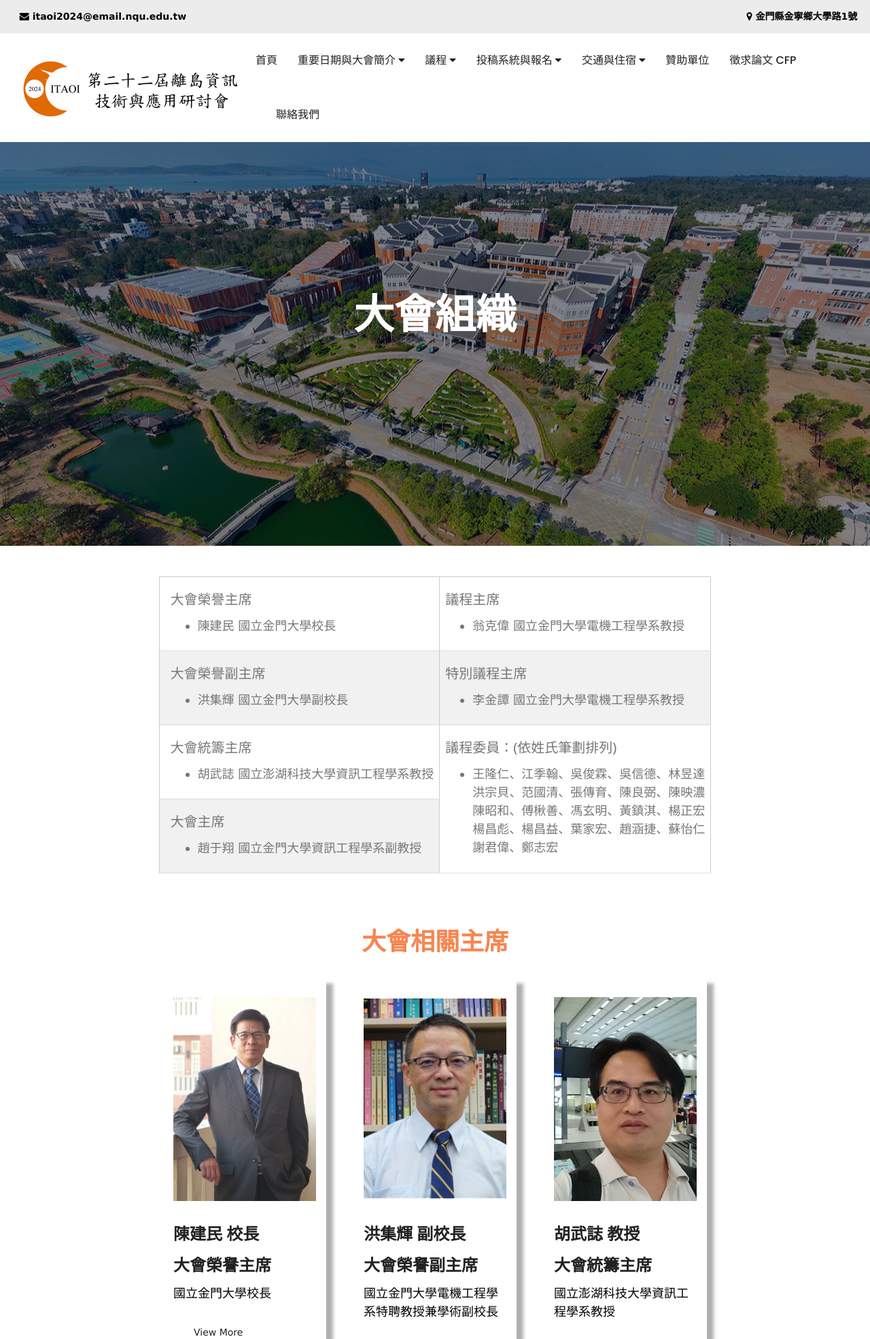
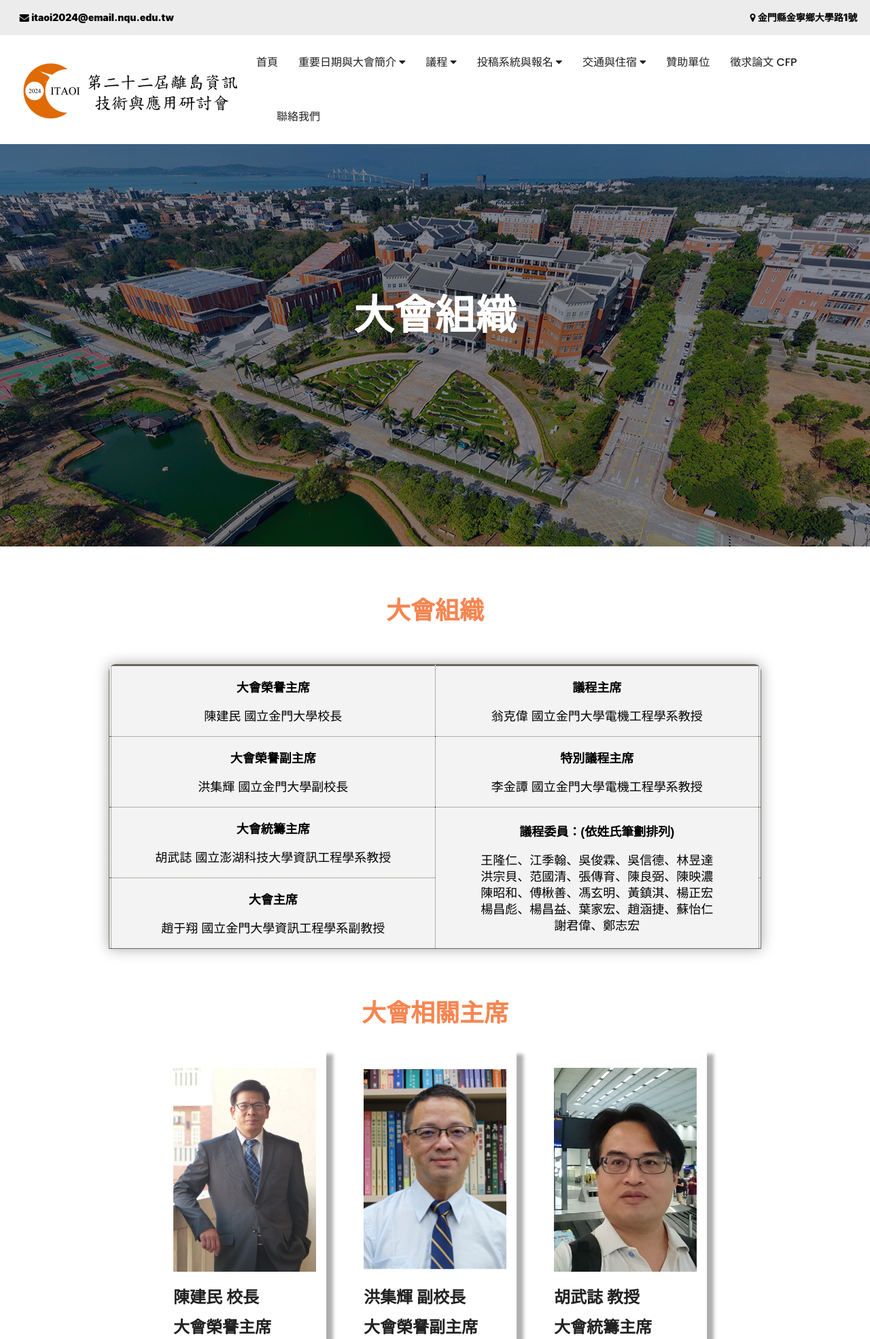
Before and after one commit to stereomp3/ITAOI2024, a PHP site: page /Commit_Members.html in a window 1280 px wide. Shown: the top 1970 px of the page at 68% size. Run offline with PHP 8.4, Linux system fonts and the light colour scheme.

Commit message:
Add new css mytable and use in commit member. Change page title 2023 to 2024. Change all mail to E-Mail. In special session, show the link in blue color

```diff
--- a/Web/Commit_Members.html
+++ b/Web/Commit_Members.html
@@ -6,7 +6,7 @@
     <meta charset="utf-8">
     <meta name="viewport" content="width=device-width, initial-scale=1, shrink-to-fit=no">
     <link rel="icon" href="image/favicon.png" type="image/png">
-    <title> 大會組織 | 第二十二屆離島研討會 | ITAOI 2023 </title>
+    <title> 大會組織 | 第二十二屆離島研討會 | ITAOI 2024 </title>
     <!-- Bootstrap CSS -->
     <link rel="stylesheet" href="css/bootstrap.css">
     <link rel="stylesheet" href="vendors/linericon/style.css">
@@ -18,7 +18,8 @@
     <!-- main css -->
     <link rel="stylesheet" href="css/style.css">
     <link rel="stylesheet" href="css/responsive.css">
-    <link rel="stylesheet" href="https://www.w3schools.com/w3css/4/w3.css">
+    <!-- <link rel="stylesheet" href="https://www.w3schools.com/w3css/4/w3.css"> -->
+    <link rel="stylesheet" href="css/mytable.css">
     <!-- <base target="_blank"> -->
 </head>
 
@@ -129,13 +130,24 @@
         <div class="container">
             <div class="row gx-4 gx-lg-5 justify-content-center">
                 <div class="col-xl-9 contextP">
-
+                </br></br></br>
+                <div class="animated-wrapper row justify-content-center">
+                    <div class="animated-item">
+                        <h2 class="title title_color" style="color: #f78550;">大會組織</h2>
+                    </div>
+                </div>
                     </br></br>
                     <div class="animated-wrapper row justify-content-center">
-                        <div class="w3-container animated-item">
-                            <table width="700" border="1" cellspacing="0" cellpadding="0" class="w3-table-all w3-large">
-                                <tbody>
+                        <div class="animated-item wrap">
+                            <table>
                                 <tr>
+                                    <th style="width: 0%; height: 100%;"></th>
+                                    <th style="height: 100%;"></th>
+                                    <th style="height: 100%;"></th>
+                                    <th style="width: 0%; height: 100%;"></th>
+                                </tr>
+                                <tr>
+                                    <td></td>
                                     <td>
                                         <h4>大會榮譽主席</h4>
                                         <ul>
@@ -148,12 +160,14 @@
                                             <li>翁克偉 國立金門大學電機工程學系教授</li>
                                         </ul>
                                     </td>
+                                    <td></td>
                                 </tr>
                                 <tr>
+                                    <td></td>
                                     <td>
                                         <h4>大會榮譽副主席</h4>
                                         <ul>
-                                                <li>洪集輝 國立金門大學副校長<br/></li>
+                                            <li>洪集輝 國立金門大學副校長<br /></li>
                                         </ul>
                                     </td>
                                     <td>
@@ -162,8 +176,10 @@
                                             <li>李金譚 國立金門大學電機工程學系教授</li>
                                         </ul>
                                     </td>
+                                    <td></td>
                                 </tr>
                                 <tr>
+                                    <td></td>
                                     <td>
                                         <h4>大會統籌主席</h4>
                                         <ul>
@@ -174,24 +190,26 @@
                                         <h4>議程委員：(依姓氏筆劃排列)</h4>
                                         <ul>
                                             <li>
-                                                    王隆仁、江季翰、吳俊霖、吳信德、林昱達<br/>
-                                                    洪宗貝、范國清、張傳育、陳良弼、陳映濃<br/>
-                                                    陳昭和、傅楸善、馮玄明、黃鎮淇、楊正宏<br/>
-                                                    楊昌彪、楊昌益、葉家宏、趙涵捷、蘇怡仁<br/>
+                                                王隆仁、江季翰、吳俊霖、吳信德、林昱達<br />
+                                                洪宗貝、范國清、張傳育、陳良弼、陳映濃<br />
+                                                陳昭和、傅楸善、馮玄明、黃鎮淇、楊正宏<br />
+                                                楊昌彪、楊昌益、葉家宏、趙涵捷、蘇怡仁<br />
                                                 謝君偉、鄭志宏
                                             </li>
                                         </ul>
                                     </td>
+                                    <td></td>
                                 </tr>
                                 <tr>
+                                    <td></td>
                                     <td>
                                         <h4>大會主席</h4>
                                         <ul>
                                             <li>趙于翔 國立金門大學資訊工程學系副教授</li>
                                         </ul>
                                     </td>
+                                    <td></td>
                                 </tr>
-                                </tbody>
                             </table>
                         </div>
                     </div>
@@ -803,7 +821,7 @@
                         <h6 class="footer_title">快速聯繫</h6>
                         <p> 聯絡電話：(082) 313531 李小姐 </br>
                             傳真：(082) 313529 </br>
-                            mail：csie@email.nqu.edu.tw</p>
+                            E-Mail：csie@email.nqu.edu.tw</p>
                     </div>
                 </div>
             </div>
--- a/Web/Date.html
+++ b/Web/Date.html
@@ -6,7 +6,7 @@
     <meta charset="utf-8">
     <meta name="viewport" content="width=device-width, initial-scale=1, shrink-to-fit=no">
     <link rel="icon" href="image/favicon.png" type="image/png">
-    <title> 重要日期 | 第二十二屆離島研討會 | ITAOI 2023 </title>
+    <title> 重要日期 | 第二十二屆離島研討會 | ITAOI 2024 </title>
     <!-- Bootstrap CSS -->
     <link rel="stylesheet" href="css/bootstrap.css">
     <link rel="stylesheet" href="vendors/linericon/style.css">
@@ -180,7 +180,7 @@
                         <h6 class="footer_title">快速聯繫</h6>
                         <p> 聯絡電話：(082) 313531 李小姐 </br>
                             傳真：(082) 313529 </br>
-                            mail：csie@email.nqu.edu.tw</p>
+                            E-Mail：csie@email.nqu.edu.tw</p>
                     </div>
                 </div>
             </div>
--- a/Web/Program.html
+++ b/Web/Program.html
@@ -6,7 +6,7 @@
     <meta charset="utf-8">
     <meta name="viewport" content="width=device-width, initial-scale=1, shrink-to-fit=no">
     <link rel="icon" href="image/favicon.png" type="image/png">
-    <title>大會議程 | ITAOI 2023 | 第二十二屆離島研討會</title>
+    <title>大會議程 | ITAOI 2024 | 第二十二屆離島研討會</title>
     <!-- Bootstrap CSS -->
     <link rel="stylesheet" href="css/bootstrap.css">
     <link rel="stylesheet" href="vendors/linericon/style.css">
@@ -159,7 +159,7 @@
                         <h6 class="footer_title">快速聯繫</h6>
                         <p> 聯絡電話：(082) 313531 李小姐 </br>
                             傳真：(082) 313529 </br>
-                            mail：csie@email.nqu.edu.tw</p>
+                            E-Mail：csie@email.nqu.edu.tw</p>
                     </div>
                 </div>
             </div>
--- a/Web/Sponsor.html
+++ b/Web/Sponsor.html
@@ -6,7 +6,7 @@
     <meta charset="utf-8">
     <meta name="viewport" content="width=device-width, initial-scale=1, shrink-to-fit=no">
     <link rel="icon" href="image/favicon.png" type="image/png">
-    <title>贊助單位 | ITAOI 2023 | 第二十二屆離島研討會</title>
+    <title>贊助單位 | ITAOI 2024 | 第二十二屆離島研討會</title>
     <!-- Bootstrap CSS -->
     <link rel="stylesheet" href="css/bootstrap.css">
     <link rel="stylesheet" href="vendors/linericon/style.css">
@@ -159,7 +159,7 @@
                         <h6 class="footer_title">快速聯繫</h6>
                         <p> 聯絡電話：(082) 313531 李小姐 </br>
                             傳真：(082) 313529 </br>
-                            mail：csie@email.nqu.edu.tw</p>
+                            E-Mail：csie@email.nqu.edu.tw</p>
                     </div>
                 </div>
             </div>
--- a/Web/Under_Construction.html
+++ b/Web/Under_Construction.html
@@ -6,7 +6,7 @@
     <meta charset="utf-8">
     <meta name="viewport" content="width=device-width, initial-scale=1, shrink-to-fit=no">
     <link rel="icon" href="image/favicon.png" type="image/png">
-    <title>Under_Construction | ITAOI 2023 | 第二十二屆離島研討會</title>
+    <title>Under_Construction | ITAOI 2024 | 第二十二屆離島研討會</title>
     <!-- Bootstrap CSS -->
     <link rel="stylesheet" href="css/bootstrap.css">
     <link rel="stylesheet" href="vendors/linericon/style.css">
@@ -162,7 +162,7 @@
                         <h6 class="footer_title">快速聯繫</h6>
                         <p> 聯絡電話：(082) 313531 李小姐 </br>
                             傳真：(082) 313529 </br>
-                            mail：csie@email.nqu.edu.tw</p>
+                            E-Mail：csie@email.nqu.edu.tw</p>
                     </div>
                 </div>
             </div>
--- a/Web/contact.html
+++ b/Web/contact.html
@@ -6,7 +6,7 @@
     <meta charset="utf-8">
     <meta name="viewport" content="width=device-width, initial-scale=1, shrink-to-fit=no">
     <link rel="icon" href="image/favicon.png" type="image/png">
-    <title>聯絡我們 | ITAOI 2023 | 第二十二屆離島研討會</title>
+    <title>聯絡我們 | ITAOI 2024 | 第二十二屆離島研討會</title>
     <!-- Bootstrap CSS -->
     <link rel="stylesheet" href="css/bootstrap.css">
     <link rel="stylesheet" href="vendors/linericon/style.css">
@@ -172,7 +172,7 @@
                             <h6 class="footer_title">快速聯繫</h6>
                             <p> 聯絡電話：(082) 313531 李小姐 </br>
                                 傳真：(082) 313529 </br>
-                                mail：csie@email.nqu.edu.tw</p>
+                                E-Mail：csie@email.nqu.edu.tw</p>
                         </div>
                     </div>
                 </div>
--- /dev/null
+++ b/Web/css/mytable.css
@@ -0,0 +1,71 @@
+.wrap{
+    overflow:hidden;
+    border-radius:10px 10px 0px 0px;
+    box-shadow: 0 0 20px rgba(0, 0, 0, 0.35);
+  }
+
+  .wrap table{
+    font-family: 'Oswald', sans-serif;
+    border-collapse: separate;
+    width: 100%;
+    border-spacing: 0;
+    border: 1px solid #6b675d;
+    color: black;
+    font-size: 18px;
+  }
+
+  .wrap th{
+    background-color: #6b675d;
+    color:#ffffff;
+    width:25vw;
+    height:75px;
+  }
+
+
+
+  .wrap td{
+    background-color:#f3f3f3;
+    width:25vw;
+    height:50px;
+    text-align:center;
+    border-top: 1px dotted #6b675d;
+    border-left: 1px dotted #6b675d;
+  }
+
+  .wrap tr:nth-of-type(2) td{
+    border-top: none;
+  }
+
+  .wrap tr td:first-child{
+    border-left: none;
+  }
+
+  .wrap th{
+    border-top: 1px dotted #ffffff;
+    border-left: 1px dotted #ffffff;
+  }
+
+  .wrap tr:nth-of-type(1) th {
+      border-top: none;
+  }
+
+  .wrap tr:first-child th:first-child {
+    border-top: none;
+    border-left: none;
+  }
+
+  .wrap tr:last-of-type{
+    border-bottom: 2px solid #6b675d;
+  }
+  .wrap ul{
+    list-style-type:none;
+    padding: 0;
+    margin: 0;
+  }
+  .wrap li{
+    padding: 8px;
+    margin: 8px;
+  }
+  .wrap h4{
+    margin-top: 18px;
+  }
--- a/Web/css/style.css
+++ b/Web/css/style.css
@@ -89,6 +89,10 @@ a:hover, a:focus {
   height: 100% !important;
 }
 
+.a_blue_color a{
+  color: #2faae6;
+}
+
 .navbarT {
   overflow: hidden;
   position: relative;
--- a/Web/index.html
+++ b/Web/index.html
@@ -6,7 +6,7 @@
     <meta charset="utf-8">
     <meta name="viewport" content="width=device-width, initial-scale=1, shrink-to-fit=no">
     <link rel="icon" href="image/favicon.png" type="image/png">
-    <title>最新消息 | 第二十二屆離島研討會 | ITAOI 2023</title>
+    <title>最新消息 | 第二十二屆離島研討會 | ITAOI 2024</title>
     <!-- Bootstrap CSS -->
     <link rel="stylesheet" href="css/bootstrap.css">
     <link rel="stylesheet" href="vendors/linericon/style.css">
@@ -221,7 +221,7 @@
                         <h6 class="footer_title">快速聯繫</h6>
                         <p> 聯絡電話：(082) 313531 李小姐 </br>
                             傳真：(082) 313529 </br>
-                            mail：csie@email.nqu.edu.tw</p>
+                            E-Mail：csie@email.nqu.edu.tw</p>
                     </div>
                 </div>
             </div>
--- a/Web/introduction.html
+++ b/Web/introduction.html
@@ -6,7 +6,7 @@
     <meta charset="utf-8">
     <meta name="viewport" content="width=device-width, initial-scale=1, shrink-to-fit=no">
     <link rel="icon" href="image/favicon.png" type="image/png">
-    <title> 大會簡介 | 第二十二屆離島研討會 | ITAOI 2023 </title>
+    <title> 大會簡介 | 第二十二屆離島研討會 | ITAOI 2024 </title>
     <!-- Bootstrap CSS -->
     <link rel="stylesheet" href="css/bootstrap.css">
     <link rel="stylesheet" href="vendors/linericon/style.css">
@@ -377,7 +377,7 @@
                         <h6 class="footer_title">快速聯繫</h6>
                         <p> 聯絡電話：(082) 313531 李小姐 </br>
                             傳真：(082) 313529 </br>
-                            mail：csie@email.nqu.edu.tw</p>
+                            E-Mail：csie@email.nqu.edu.tw</p>
                     </div>
                 </div>
             </div>
--- a/Web/nstc.html
+++ b/Web/nstc.html
@@ -6,7 +6,7 @@
     <meta charset="utf-8">
     <meta name="viewport" content="width=device-width, initial-scale=1, shrink-to-fit=no">
     <link rel="icon" href="image/favicon.png" type="image/png">
-    <title>國科會成果發表與交流會議程 | ITAOI 2023 | 第二十二屆離島研討會</title>
+    <title>國科會成果發表與交流會議程 | ITAOI 2024 | 第二十二屆離島研討會</title>
     <!-- Bootstrap CSS -->
     <link rel="stylesheet" href="css/bootstrap.css">
     <link rel="stylesheet" href="vendors/linericon/style.css">
@@ -158,7 +158,7 @@
                         <h6 class="footer_title">快速聯繫</h6>
                         <p> 聯絡電話：(082) 313531 李小姐 </br>
                             傳真：(082) 313529 </br>
-                            mail：csie@email.nqu.edu.tw</p>
+                            E-Mail：csie@email.nqu.edu.tw</p>
                     </div>
                 </div>
             </div>
--- a/Web/signup.html
+++ b/Web/signup.html
@@ -6,7 +6,7 @@
     <meta charset="utf-8">
     <meta name="viewport" content="width=device-width, initial-scale=1, shrink-to-fit=no">
     <link rel="icon" href="image/favicon.png" type="image/png">
-    <title>報名系統 | ITAOI 2023 | 第二十二屆離島研討會</title>
+    <title>報名系統 | ITAOI 2024 | 第二十二屆離島研討會</title>
     <!-- Bootstrap CSS -->
     <link rel="stylesheet" href="css/bootstrap.css">
     <link rel="stylesheet" href="vendors/linericon/style.css">
@@ -159,7 +159,7 @@
                         <h6 class="footer_title">快速聯繫</h6>
                         <p> 聯絡電話：(082) 313531 李小姐 </br>
                             傳真：(082) 313529 </br>
-                            mail：csie@email.nqu.edu.tw</p>
+                            E-Mail：csie@email.nqu.edu.tw</p>
                     </div>
                 </div>
             </div>
--- a/Web/submit_info.html
+++ b/Web/submit_info.html
@@ -6,7 +6,7 @@
     <meta charset="utf-8">
     <meta name="viewport" content="width=device-width, initial-scale=1, shrink-to-fit=no">
     <link rel="icon" href="image/favicon.png" type="image/png">
-    <title>投稿方式 | ITAOI 2023 | 第二十二屆離島研討會</title>
+    <title>投稿方式 | ITAOI 2024 | 第二十二屆離島研討會</title>
     <!-- Bootstrap CSS -->
     <link rel="stylesheet" href="css/bootstrap.css">
     <link rel="stylesheet" href="vendors/linericon/style.css">
@@ -159,7 +159,7 @@
                         <h6 class="footer_title">快速聯繫</h6>
                         <p> 聯絡電話：(082) 313531 李小姐 </br>
                             傳真：(082) 313529 </br>
-                            mail：csie@email.nqu.edu.tw</p>
+                            E-Mail：csie@email.nqu.edu.tw</p>
                     </div>
                 </div>
             </div>
--- a/Web/traffic_stay.html
+++ b/Web/traffic_stay.html
@@ -6,7 +6,7 @@
     <meta charset="utf-8">
     <meta name="viewport" content="width=device-width, initial-scale=1, shrink-to-fit=no">
     <link rel="icon" href="image/favicon.png" type="image/png">
-    <title>交通、住宿資訊 | ITAOI 2023 | 第二十二屆離島研討會</title>
+    <title>交通、住宿資訊 | ITAOI 2024 | 第二十二屆離島研討會</title>
     <!-- Bootstrap CSS -->
     <link rel="stylesheet" href="css/bootstrap.css">
     <link rel="stylesheet" href="vendors/linericon/style.css">
@@ -438,7 +438,7 @@
                         <h6 class="footer_title">快速聯繫</h6>
                         <p> 聯絡電話：(082) 313531 李小姐 </br>
                             傳真：(082) 313529 </br>
-                            mail：csie@email.nqu.edu.tw</p>
+                            E-Mail：csie@email.nqu.edu.tw</p>
                     </div>
                 </div>
             </div>
--- a/Web/venue.html
+++ b/Web/venue.html
@@ -6,7 +6,7 @@
     <meta charset="utf-8">
     <meta name="viewport" content="width=device-width, initial-scale=1, shrink-to-fit=no">
     <link rel="icon" href="image/favicon.png" type="image/png">
-    <title>大會地點 | 第二十二屆離島研討會 | ITAOI 2023</title>
+    <title>大會地點 | 第二十二屆離島研討會 | ITAOI 2024</title>
     <!-- Bootstrap CSS -->
     <link rel="stylesheet" href="css/bootstrap.css">
     <link rel="stylesheet" href="vendors/linericon/style.css">
@@ -171,7 +171,7 @@
                         <h6 class="footer_title">快速聯繫</h6>
                         <p> 聯絡電話：(082) 313531 李小姐 </br>
                             傳真：(082) 313529 </br>
-                            mail：csie@email.nqu.edu.tw</p>
+                            E-Mail：csie@email.nqu.edu.tw</p>
                     </div>
                 </div>
             </div>
```
Also changed, not shown: Web/Special_section.html (+9 -6 lines). Lines whose indentation alone changed are shown as unchanged.
